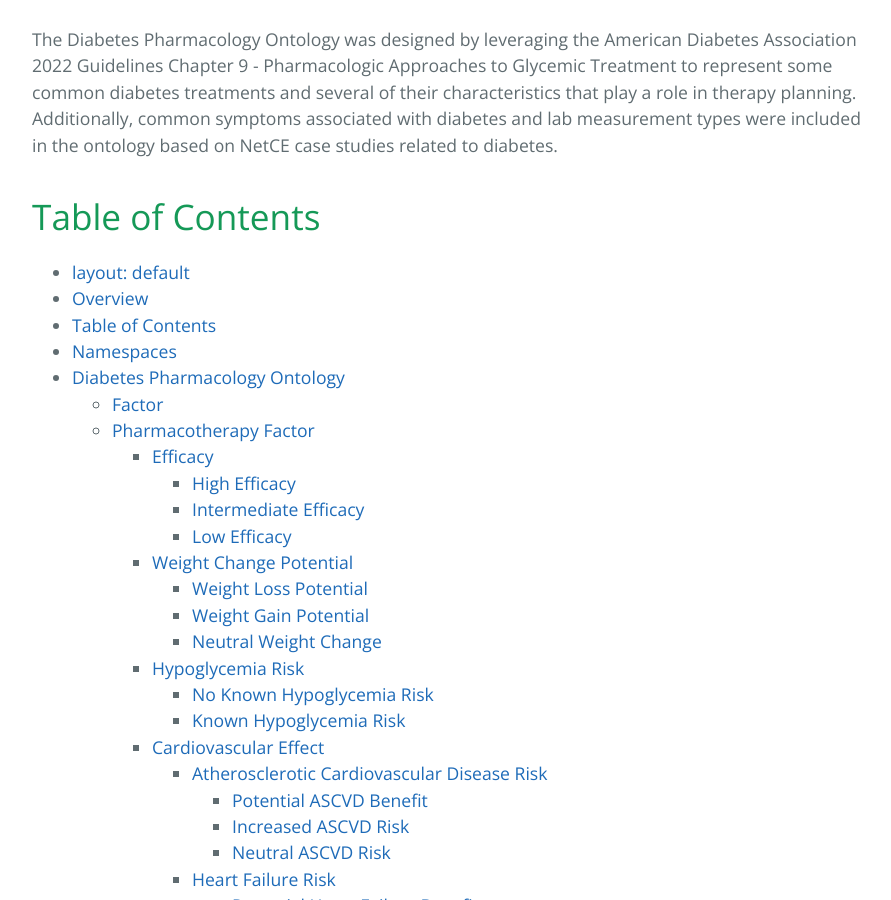
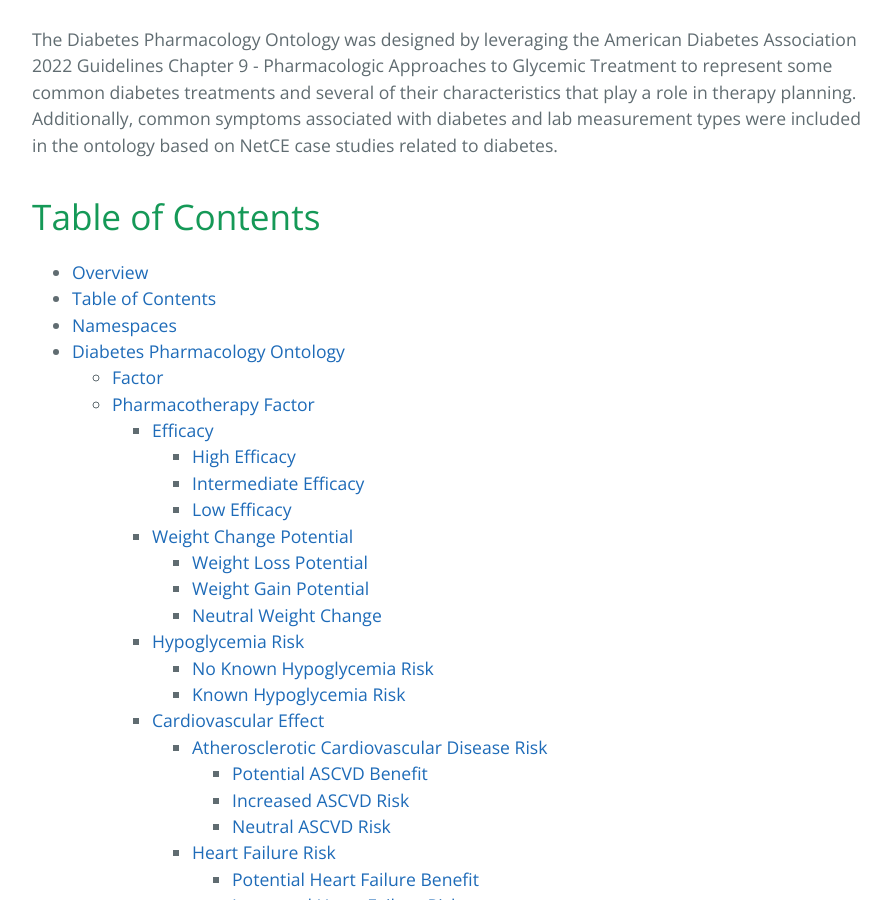
Before and after one commit to tetherless-world/diabetes-pharmacology-ontology, a Jekyll site: the page built from docs/index.md, in a window 1280 px wide and 900 px high, scrolled down 489 px. Shown: the whole window, without its empty margins (192-1083 px from the left). Built offline with Jekyll 4.4.1, drawn with Linux system fonts in a browser that asks for light colours; our own code applies the rules of GitHub Pages for plain Markdown files.

Commit message:
minor toc update

```diff
--- a/docs/index.md
+++ b/docs/index.md
@@ -7,7 +7,6 @@ layout: default
 The Diabetes Pharmacology Ontology was designed by leveraging the American Diabetes Association 2022 Guidelines Chapter 9 - Pharmacologic Approaches to Glycemic Treatment to represent some common diabetes treatments and several of their characteristics that play a role in therapy planning. Additionally, common symptoms associated with diabetes and lab measurement types were included in the ontology based on NetCE case studies related to diabetes.
 
 # Table of Contents
-  * [layout: default](#layout--default)
 - [Overview](#overview)
 - [Table of Contents](#table-of-contents)
 - [Namespaces](#namespaces)
```
